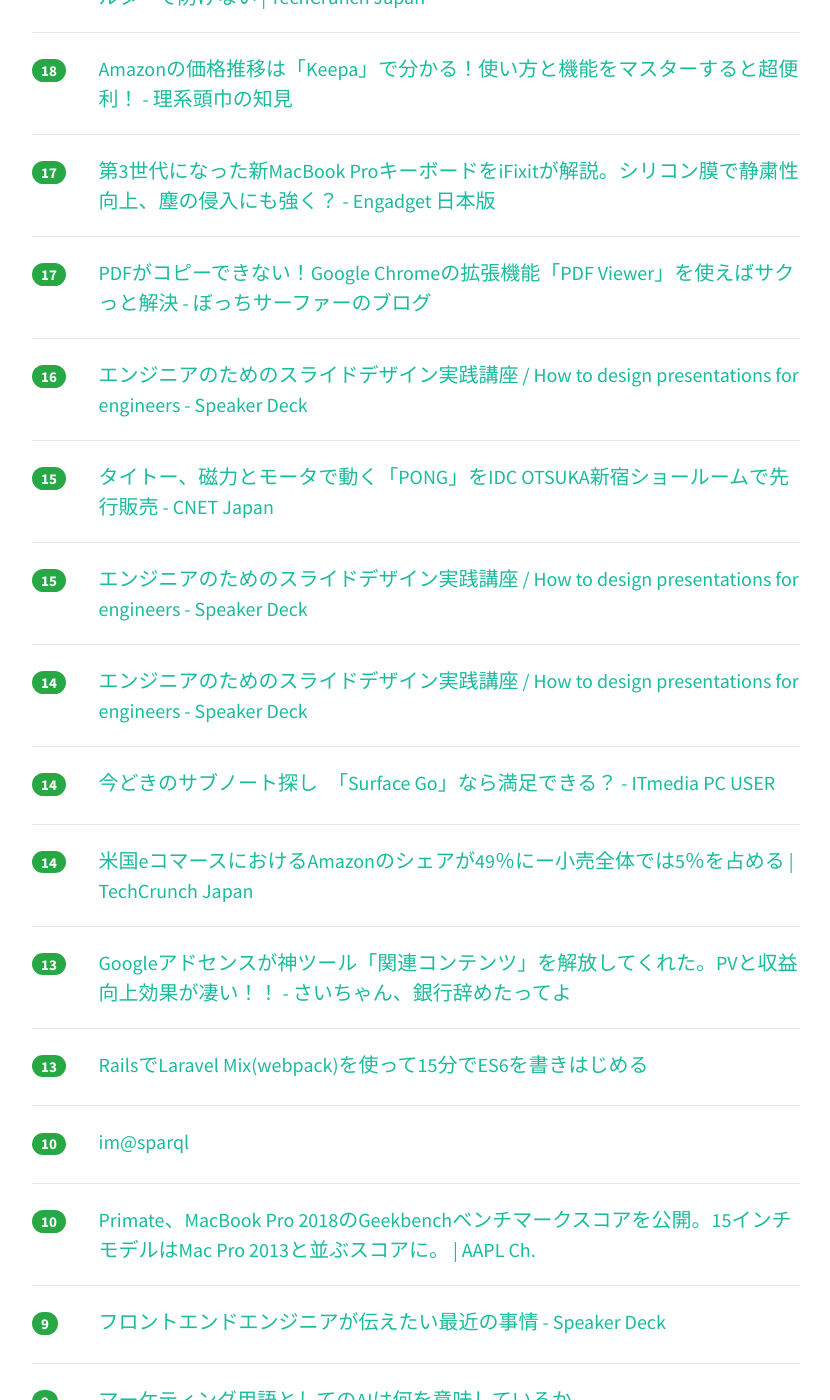
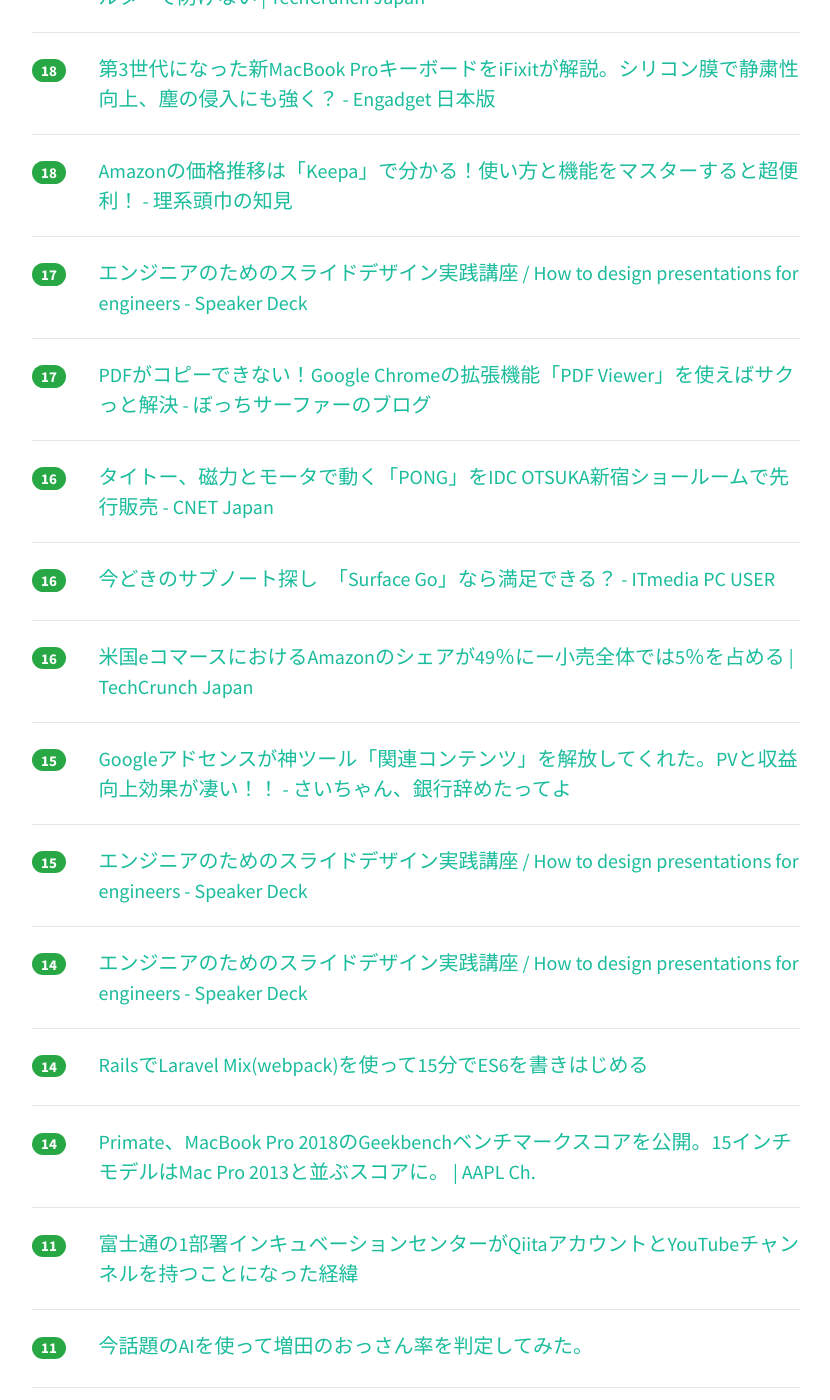
Before and after one commit to yatta47/hatena-matome-site, a Jekyll site: the page built from _posts/2018-07-15-hatena.md, in a window 1280 px wide and 1400 px high, scrolled down 1911 px. Shown: the whole window, without its empty margins (224-1054 px from the left). Built offline with Jekyll 4.4.1, drawn with Linux system fonts in a browser that asks for light colours; nearby versions of some CDN libraries; some of the changed text lies outside the part shown.

Commit message:
Updated 2018-07-15

```diff
--- a/_posts/2018-07-15-hatena.md
+++ b/_posts/2018-07-15-hatena.md
@@ -1,48 +1,48 @@
 ---
 layout: post
 title:  "2018-07-15 はてぶIT"
-date:   2018-07-15 17:02:16
+date:   2018-07-15 18:02:51
 tags: [it-hotentry]
 ---
-45 件のデータあり
+50 件のデータあり
 
 <hr><div class="row">
-<div class="col-1"><span class="badge badge-pill badge-success h2">201</span></div>
+<div class="col-1"><span class="badge badge-pill badge-success h2">221</span></div>
 <div class="col-11"><a href='https://iphone-mania.jp/news-218851/' target='_blank'>ナショナル・ジオグラフィックが選んだ美しすぎる写真、壁紙用に無料公開 - iPhone Mania</a></div>
 </div>
 <hr>
 <div class="row">
-<div class="col-1"><span class="badge badge-pill badge-success h2">169</span></div>
+<div class="col-1"><span class="badge badge-pill badge-success h2">196</span></div>
 <div class="col-11"><a href='http://www.itmedia.co.jp/news/articles/1807/15/news004.html' target='_blank'>「エモい」は「外来語形容詞四天王」になれるか？　日本語研究者の熱視線 - ITmedia NEWS</a></div>
 </div>
 <hr>
 <div class="row">
-<div class="col-1"><span class="badge badge-pill badge-success h2">149</span></div>
+<div class="col-1"><span class="badge badge-pill badge-success h2">163</span></div>
 <div class="col-11"><a href='https://iktakahiro.hatenablog.com/entry/2018/07/12/192213' target='_blank'>スクラム向けプロジェクトマネジメントツールを比較した結果 Zube.io を推してみる - Witch on the Other Shore</a></div>
 </div>
 <hr>
 <div class="row">
-<div class="col-1"><span class="badge badge-pill badge-success h2">125</span></div>
+<div class="col-1"><span class="badge badge-pill badge-success h2">135</span></div>
 <div class="col-11"><a href='https://lifehacking.jp/2018/07/ux-writing/' target='_blank'>ユーザーを導く言葉をデザインする「UXライティング」という考え方 | Lifehacking.jp</a></div>
 </div>
 <hr>
 <div class="row">
-<div class="col-1"><span class="badge badge-pill badge-success h2">41</span></div>
+<div class="col-1"><span class="badge badge-pill badge-success h2">62</span></div>
 <div class="col-11"><a href='http://karapaia.com/archives/52262263.html' target='_blank'>犯罪を犯す前に危険人物を発見し、人相から政治思想・性的傾向・知能指数まで検出できるAI搭載防犯カメラ : カラパイア</a></div>
 </div>
 <hr>
 <div class="row">
-<div class="col-1"><span class="badge badge-pill badge-success h2">33</span></div>
+<div class="col-1"><span class="badge badge-pill badge-success h2">36</span></div>
 <div class="col-11"><a href='https://gigazine.net/news/20180714-markdown-new-tab/' target='_blank'>Markdownをブラウザ上で書けてしまうChrome用アドオン「Markdown New Tab」を使ってみた - GIGAZINE</a></div>
 </div>
 <hr>
 <div class="row">
-<div class="col-1"><span class="badge badge-pill badge-success h2">32</span></div>
+<div class="col-1"><span class="badge badge-pill badge-success h2">33</span></div>
 <div class="col-11"><a href='https://qiita.com/akatsukaha/items/8205d731d40bf694ce9c' target='_blank'>Data Scientist Cheat Sheets</a></div>
 </div>
 <hr>
 <div class="row">
-<div class="col-1"><span class="badge badge-pill badge-success h2">30</span></div>
+<div class="col-1"><span class="badge badge-pill badge-success h2">31</span></div>
 <div class="col-11"><a href='https://github.com/aozorabunko/aozorabunko' target='_blank'>aozorabunko/aozorabunko · GitHub</a></div>
 </div>
 <hr>
@@ -52,38 +52,38 @@ tags: [it-hotentry]
 </div>
 <hr>
 <div class="row">
-<div class="col-1"><span class="badge badge-pill badge-success h2">26</span></div>
+<div class="col-1"><span class="badge badge-pill badge-success h2">27</span></div>
 <div class="col-11"><a href='https://www.slideshare.net/tomoyaishida1238/ruby-jstrick' target='_blank'>Rubyだけ! JSを一切使わない無理やりフロントエンド開発TRICK</a></div>
 </div>
 <hr>
 <div class="row">
-<div class="col-1"><span class="badge badge-pill badge-success h2">24</span></div>
+<div class="col-1"><span class="badge badge-pill badge-success h2">26</span></div>
+<div class="col-11"><a href='https://speakerdeck.com/giginet/she-hui-desheng-kican-rutamefalsegit' target='_blank'>社会で生き残るためのgit - Speaker Deck</a></div>
+</div>
+<hr>
+<div class="row">
+<div class="col-1"><span class="badge badge-pill badge-success h2">25</span></div>
 <div class="col-11"><a href='http://business.nikkeibp.co.jp/atcl/skillup/15/093000004/071200065/' target='_blank'>AIが英語学習を変える：日経ビジネスオンライン</a></div>
 </div>
 <hr>
 <div class="row">
-<div class="col-1"><span class="badge badge-pill badge-success h2">24</span></div>
+<div class="col-1"><span class="badge badge-pill badge-success h2">25</span></div>
 <div class="col-11"><a href='https://poupe.hatenadiary.jp/entry/2018/07/14/%E8%AA%A4%E8%A7%A3%E3%81%A0%E3%82%89%E3%81%91%E3%81%AE%E4%BA%BA%E5%B7%A5%E7%9F%A5%E8%83%BD%E6%84%9F%E6%83%B3' target='_blank'>誤解だらけの人工知能感想 - 働くダラ母</a></div>
 </div>
 <hr>
 <div class="row">
-<div class="col-1"><span class="badge badge-pill badge-success h2">23</span></div>
+<div class="col-1"><span class="badge badge-pill badge-success h2">24</span></div>
 <div class="col-11"><a href='https://www.slideshare.net/keitakawamoto/web-130213' target='_blank'>非デザイナー向けWebデザインテクニック 13.02.13</a></div>
 </div>
 <hr>
 <div class="row">
 <div class="col-1"><span class="badge badge-pill badge-success h2">21</span></div>
-<div class="col-11"><a href='https://speakerdeck.com/giginet/she-hui-desheng-kican-rutamefalsegit' target='_blank'>社会で生き残るためのgit - Speaker Deck</a></div>
+<div class="col-11"><a href='http://www.atmarkit.co.jp/ait/articles/1807/13/news016.html' target='_blank'>アプリ開発者とインフラ技術者間のSRE的なコミュニケーション改善に役立つインフラ基盤とは (1/3)：SREの考え方で“運用”を変えるインフラ基盤 大解剖（3） - ＠IT</a></div>
 </div>
 <hr>
 <div class="row">
 <div class="col-1"><span class="badge badge-pill badge-success h2">20</span></div>
 <div class="col-11"><a href='http://blogs.itmedia.co.jp/yasusasaki/2018/07/all-turtles.html' target='_blank'>ウェブ事業（サービス）の成果を分ける、UXライティングの重要性：平凡でもフルーツでもなく、、、：オルタナティブ・ブログ</a></div>
-</div>
-<hr>
-<div class="row">
-<div class="col-1"><span class="badge badge-pill badge-success h2">20</span></div>
-<div class="col-11"><a href='http://www.atmarkit.co.jp/ait/articles/1807/13/news016.html' target='_blank'>アプリ開発者とインフラ技術者間のSRE的なコミュニケーション改善に役立つインフラ基盤とは (1/3)：SREの考え方で“運用”を変えるインフラ基盤 大解剖（3） - ＠IT</a></div>
 </div>
 <hr>
 <div class="row">
@@ -93,12 +93,17 @@ tags: [it-hotentry]
 <hr>
 <div class="row">
 <div class="col-1"><span class="badge badge-pill badge-success h2">18</span></div>
+<div class="col-11"><a href='https://japanese.engadget.com/2018/07/14/3-macbook-pro-ifixit/' target='_blank'>第3世代になった新MacBook ProキーボードをiFixitが解説。シリコン膜で静粛性向上、塵の侵入にも強く？ - Engadget 日本版</a></div>
+</div>
+<hr>
+<div class="row">
+<div class="col-1"><span class="badge badge-pill badge-success h2">18</span></div>
 <div class="col-11"><a href='https://www.rikei-zukin.com/entry/2018/07/14/180000' target='_blank'>Amazonの価格推移は「Keepa」で分かる！使い方と機能をマスターすると超便利！ - 理系頭巾の知見</a></div>
 </div>
 <hr>
 <div class="row">
 <div class="col-1"><span class="badge badge-pill badge-success h2">17</span></div>
-<div class="col-11"><a href='https://japanese.engadget.com/2018/07/14/3-macbook-pro-ifixit/' target='_blank'>第3世代になった新MacBook ProキーボードをiFixitが解説。シリコン膜で静粛性向上、塵の侵入にも強く？ - Engadget 日本版</a></div>
+<div class="col-11"><a href='https://speakerdeck.com/ken_c_lo/how-to-design-presentations-for-engineers?slide=22' target='_blank'>エンジニアのためのスライドデザイン実践講座 / How to design presentations for engineers - Speaker Deck</a></div>
 </div>
 <hr>
 <div class="row">
@@ -108,12 +113,22 @@ tags: [it-hotentry]
 <hr>
 <div class="row">
 <div class="col-1"><span class="badge badge-pill badge-success h2">16</span></div>
-<div class="col-11"><a href='https://speakerdeck.com/ken_c_lo/how-to-design-presentations-for-engineers?slide=22' target='_blank'>エンジニアのためのスライドデザイン実践講座 / How to design presentations for engineers - Speaker Deck</a></div>
+<div class="col-11"><a href='https://japan.cnet.com/article/35122489/' target='_blank'>タイトー、磁力とモータで動く「PONG」をIDC OTSUKA新宿ショールームで先行販売 - CNET Japan</a></div>
+</div>
+<hr>
+<div class="row">
+<div class="col-1"><span class="badge badge-pill badge-success h2">16</span></div>
+<div class="col-11"><a href='http://www.itmedia.co.jp/pcuser/articles/1807/15/news015.html' target='_blank'>今どきのサブノート探し　「Surface Go」なら満足できる？ - ITmedia PC USER</a></div>
+</div>
+<hr>
+<div class="row">
+<div class="col-1"><span class="badge badge-pill badge-success h2">16</span></div>
+<div class="col-11"><a href='https://jp.techcrunch.com/2018/07/15/2018-07-13-amazons-share-of-the-us-e-commerce-market-is-now-49-or-5-of-all-retail-spend/' target='_blank'>米国eコマースにおけるAmazonのシェアが49％にー小売全体では5％を占める | TechCrunch Japan</a></div>
 </div>
 <hr>
 <div class="row">
 <div class="col-1"><span class="badge badge-pill badge-success h2">15</span></div>
-<div class="col-11"><a href='https://japan.cnet.com/article/35122489/' target='_blank'>タイトー、磁力とモータで動く「PONG」をIDC OTSUKA新宿ショールームで先行販売 - CNET Japan</a></div>
+<div class="col-11"><a href='http://www.saichanblog.com/entry/kanrencontents' target='_blank'>Googleアドセンスが神ツール「関連コンテンツ」を解放してくれた。PVと収益向上効果が凄い！！ - さいちゃん、銀行辞めたってよ</a></div>
 </div>
 <hr>
 <div class="row">
@@ -128,22 +143,27 @@ tags: [it-hotentry]
 <hr>
 <div class="row">
 <div class="col-1"><span class="badge badge-pill badge-success h2">14</span></div>
-<div class="col-11"><a href='http://www.itmedia.co.jp/pcuser/articles/1807/15/news015.html' target='_blank'>今どきのサブノート探し　「Surface Go」なら満足できる？ - ITmedia PC USER</a></div>
+<div class="col-11"><a href='https://qiita.com/saboyutaka/items/8efbb7778993599e52de' target='_blank'>RailsでLaravel Mix(webpack)を使って15分でES6を書きはじめる</a></div>
 </div>
 <hr>
 <div class="row">
 <div class="col-1"><span class="badge badge-pill badge-success h2">14</span></div>
-<div class="col-11"><a href='https://jp.techcrunch.com/2018/07/15/2018-07-13-amazons-share-of-the-us-e-commerce-market-is-now-49-or-5-of-all-retail-spend/' target='_blank'>米国eコマースにおけるAmazonのシェアが49％にー小売全体では5％を占める | TechCrunch Japan</a></div>
+<div class="col-11"><a href='https://applech2.com/archives/20180714-macbook-pro-2018-geekbench.html' target='_blank'>Primate、MacBook Pro 2018のGeekbenchベンチマークスコアを公開。15インチモデルはMac Pro 2013と並ぶスコアに。 | AAPL Ch.</a></div>
 </div>
 <hr>
 <div class="row">
-<div class="col-1"><span class="badge badge-pill badge-success h2">13</span></div>
-<div class="col-11"><a href='http://www.saichanblog.com/entry/kanrencontents' target='_blank'>Googleアドセンスが神ツール「関連コンテンツ」を解放してくれた。PVと収益向上効果が凄い！！ - さいちゃん、銀行辞めたってよ</a></div>
+<div class="col-1"><span class="badge badge-pill badge-success h2">11</span></div>
+<div class="col-11"><a href='https://qiita.com/Fujitsu_IncubationCenter/items/241571dc04dabd739b73' target='_blank'>富士通の1部署インキュベーションセンターがQiitaアカウントとYouTubeチャンネルを持つことになった経緯</a></div>
 </div>
 <hr>
 <div class="row">
-<div class="col-1"><span class="badge badge-pill badge-success h2">13</span></div>
-<div class="col-11"><a href='https://qiita.com/saboyutaka/items/8efbb7778993599e52de' target='_blank'>RailsでLaravel Mix(webpack)を使って15分でES6を書きはじめる</a></div>
+<div class="col-1"><span class="badge badge-pill badge-success h2">11</span></div>
+<div class="col-11"><a href='https://anond.hatelabo.jp/20180714173840' target='_blank'>今話題のAIを使って増田のおっさん率を判定してみた。</a></div>
+</div>
+<hr>
+<div class="row">
+<div class="col-1"><span class="badge badge-pill badge-success h2">11</span></div>
+<div class="col-11"><a href='https://qiita.com/issy_s16/items/964dd9430fe29710013b' target='_blank'>ConoHa用コマンドラインツール(CLI)を公開したよ！</a></div>
 </div>
 <hr>
 <div class="row">
@@ -153,7 +173,7 @@ tags: [it-hotentry]
 <hr>
 <div class="row">
 <div class="col-1"><span class="badge badge-pill badge-success h2">10</span></div>
-<div class="col-11"><a href='https://applech2.com/archives/20180714-macbook-pro-2018-geekbench.html' target='_blank'>Primate、MacBook Pro 2018のGeekbenchベンチマークスコアを公開。15インチモデルはMac Pro 2013と並ぶスコアに。 | AAPL Ch.</a></div>
+<div class="col-11"><a href='https://japan.cnet.com/article/35122349/' target='_blank'>WeWork、大胆なコラボも生まれるシェアオフィス--秘密は緻密な動線作り - CNET Japan</a></div>
 </div>
 <hr>
 <div class="row">
@@ -178,11 +198,6 @@ tags: [it-hotentry]
 <hr>
 <div class="row">
 <div class="col-1"><span class="badge badge-pill badge-success h2">9</span></div>
-<div class="col-11"><a href='https://japan.cnet.com/article/35122349/' target='_blank'>WeWork、大胆なコラボも生まれるシェアオフィス--秘密は緻密な動線作り - CNET Japan</a></div>
-</div>
-<hr>
-<div class="row">
-<div class="col-1"><span class="badge badge-pill badge-success h2">9</span></div>
 <div class="col-11"><a href='http://www.itmedia.co.jp/news/articles/1807/14/news018.html' target='_blank'>米商務省、中国ZTEへの部品販売禁止制裁を解除 - ITmedia NEWS</a></div>
 </div>
 <hr>
@@ -192,27 +207,12 @@ tags: [it-hotentry]
 </div>
 <hr>
 <div class="row">
-<div class="col-1"><span class="badge badge-pill badge-success h2">9</span></div>
-<div class="col-11"><a href='https://qiita.com/Fujitsu_IncubationCenter/items/241571dc04dabd739b73' target='_blank'>富士通の1部署インキュベーションセンターがQiitaアカウントとYouTubeチャンネルを持つことになった経緯</a></div>
-</div>
-<hr>
-<div class="row">
 <div class="col-1"><span class="badge badge-pill badge-success h2">8</span></div>
 <div class="col-11"><a href='https://speakerdeck.com/ken_c_lo/how-to-design-presentations-for-engineers?slide=30' target='_blank'>エンジニアのためのスライドデザイン実践講座 / How to design presentations for engineers - Speaker Deck</a></div>
 </div>
 <hr>
 <div class="row">
 <div class="col-1"><span class="badge badge-pill badge-success h2">8</span></div>
-<div class="col-11"><a href='https://anond.hatelabo.jp/20180714173840' target='_blank'>今話題のAIを使って増田のおっさん率を判定してみた。</a></div>
-</div>
-<hr>
-<div class="row">
-<div class="col-1"><span class="badge badge-pill badge-success h2">8</span></div>
-<div class="col-11"><a href='https://qiita.com/issy_s16/items/964dd9430fe29710013b' target='_blank'>ConoHa用コマンドラインツール(CLI)を公開したよ！</a></div>
-</div>
-<hr>
-<div class="row">
-<div class="col-1"><span class="badge badge-pill badge-success h2">7</span></div>
 <div class="col-11"><a href='https://dev.classmethod.jp/etc/mackerel-agent-retirement-check/' target='_blank'>Mackerelで監視対象を誤って退役させた時の挙動を見てみる ｜ Developers.IO</a></div>
 </div>
 <hr>
@@ -222,12 +222,37 @@ tags: [it-hotentry]
 </div>
 <hr>
 <div class="row">
+<div class="col-1"><span class="badge badge-pill badge-success h2">7</span></div>
+<div class="col-11"><a href='https://speakerdeck.com/matsuoshi/mobmob' target='_blank'>モブプログラミングやってみた (PHPカンファレンス関西2018懇親会LT) #phpkansai / mobmob - Speaker Deck</a></div>
+</div>
+<hr>
+<div class="row">
+<div class="col-1"><span class="badge badge-pill badge-success h2">6</span></div>
+<div class="col-11"><a href='https://qiita.com/Fujitsu_IncubationCenter/items/111223ddbe01a23f9d68' target='_blank'>「脳波でうごくVTuber」の作り方</a></div>
+</div>
+<hr>
+<div class="row">
 <div class="col-1"><span class="badge badge-pill badge-success h2">5</span></div>
 <div class="col-11"><a href='https://speakerdeck.com/ken_c_lo/how-to-design-presentations-for-engineers?slide=28' target='_blank'>エンジニアのためのスライドデザイン実践講座 / How to design presentations for engineers - Speaker Deck</a></div>
 </div>
 <hr>
 <div class="row">
-<div class="col-1"><span class="badge badge-pill badge-success h2">4</span></div>
-<div class="col-11"><a href='https://speakerdeck.com/matsuoshi/mobmob' target='_blank'>モブプログラミングやってみた (PHPカンファレンス関西2018懇親会LT) #phpkansai / mobmob - Speaker Deck</a></div>
+<div class="col-1"><span class="badge badge-pill badge-success h2">5</span></div>
+<div class="col-11"><a href='https://qiita.com/shisama/items/d2b06a7a8ef28f9e216f' target='_blank'>Microを使ってReactのSSRをする</a></div>
 </div>
 <hr>
+<div class="row">
+<div class="col-1"><span class="badge badge-pill badge-success h2">5</span></div>
+<div class="col-11"><a href='https://forbesjapan.com/articles/detail/22067' target='_blank'>Chromeブラウザが誇る鉄壁のセキュリティ「サイト分離」の威力 | Forbes JAPAN（フォーブス ジャパン）</a></div>
+</div>
+<hr>
+<div class="row">
+<div class="col-1"><span class="badge badge-pill badge-success h2">4</span></div>
+<div class="col-11"><a href='https://kitak.hatenablog.jp/entry/2018/07/14/173323' target='_blank'>Nuxt.js で Vuex の結合テストを書く方法を考えた - kitak's blog</a></div>
+</div>
+<hr>
+<div class="row">
+<div class="col-1"><span class="badge badge-pill badge-success h2">4</span></div>
+<div class="col-11"><a href='http://ai-topics.com/ai-kokorozu/' target='_blank'>AI養命酒：「もう応募した？」Googleアシスタント搭載【スマートスピーカー】誕生！ 創業416年老舗企業IoT事業に参入か！？ │ 【AI】人工知能ムスメは独身男の夢を見るか？</a></div>
+</div>
+<hr>
```
